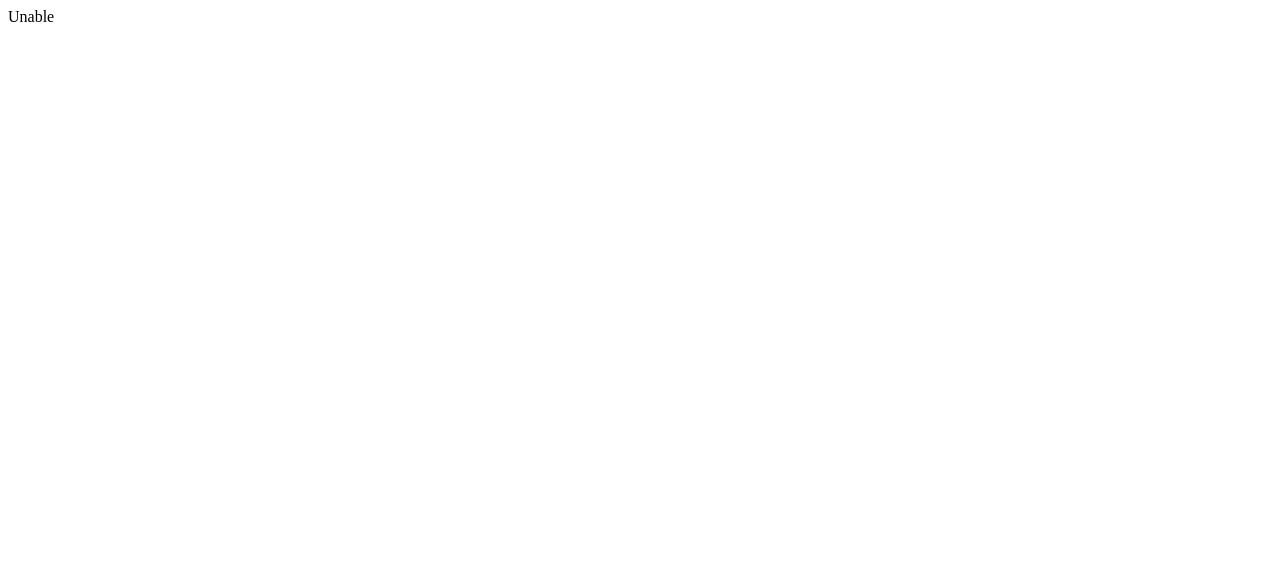
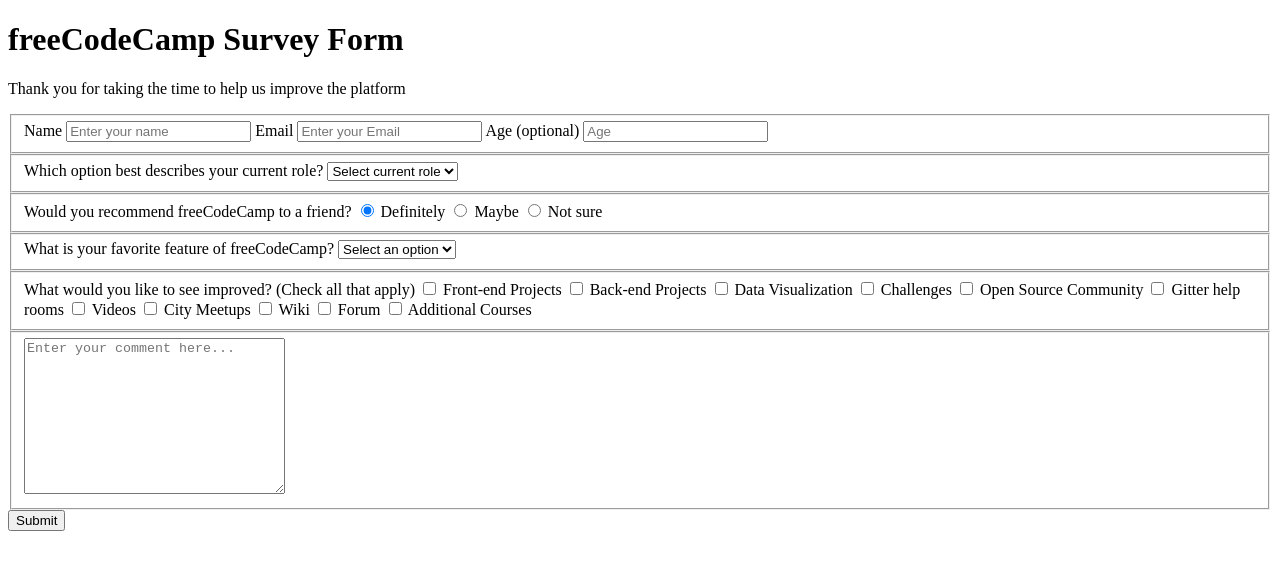
Before and after one commit to juyoungh98/freeCodeCamp-ResponsiveWebDesign, a plain HTML site: page Course 5 - Survey Form/index.html in a window 1280 px wide. Drawn offline with Linux system fonts and the light colour scheme.

Commit message:
8/31 - Survey Form: HTML

```diff
--- a/Course 5 - Survey Form/index.html
+++ b/Course 5 - Survey Form/index.html
@@ -7,6 +7,108 @@
 		<title>Survey Form</title>
 	</head>
 	<body>
-		Unable
+		<header>
+			<h1 id="title">freeCodeCamp Survey Form</h1>
+			<p id="description">
+				Thank you for taking the time to help us improve the platform
+			</p>
+		</header>
+		<main>
+			<section class="form">
+				<form action="" id="survey-form">
+					<fieldset id="info">
+						<label for="name" id="name-label">Name</label>
+						<input
+							type="text"
+							name=""
+							id="name"
+							placeholder="Enter your name"
+						/>
+						<label for="email" id="email-label">Email</label>
+						<input
+							type="email"
+							name=""
+							id="email"
+							placeholder="Enter your Email"
+						/>
+						<label for="number" id="number-label"
+							>Age
+							<span class="parenthesis"> (optional) </span>
+						</label>
+						<input type="number" name="" id="number" placeholder="Age" />
+					</fieldset>
+					<fieldset id="role">
+						<label for="role"
+							>Which option best describes your current role?
+							<select name="" id="dropdown">
+								<option value="">Select current role</option>
+								<option value="student">Student</option>
+								<option value="full-time-job">Full Time Job</option>
+								<option value="full-time-learner">Full Time Learner</option>
+								<option value="prefer-not-to-say">Prefer not to say</option>
+								<option value="other">Other</option>
+							</select>
+						</label>
+					</fieldset>
+					<fieldset id="recommend">
+						Would you recommend freeCodeCamp to a friend?
+						<input type="radio" name="" id="definitely" checked />
+						<label for="definitely">Definitely</label>
+						<input type="radio" name="" id="maybe" />
+						<label for="maybe">Maybe</label>
+						<input type="radio" name="" id="not-sure" />
+						<label for="not-sure">Not sure</label>
+					</fieldset>
+					<fieldset id="favorite">
+						<label for="features">
+							What is your favorite feature of freeCodeCamp?
+							<select name="" id="dropdown">
+								<option value="">Select an option</option>
+								<option value="challenges">Challenges</option>
+								<option value="projects">Projects</option>
+								<option value="community">Community</option>
+								<option value="open-source">Open Source</option>
+							</select>
+						</label>
+					</fieldset>
+					<fieldset id="improve">
+						What would you like to see improved?
+						<span class="parenthesis"> (Check all that apply) </span>
+						<input type="checkbox" name="" id="fe" />
+						<label for="fe">Front-end Projects</label>
+						<input type="checkbox" name="" id="be" />
+						<label for="be">Back-end Projects</label>
+						<input type="checkbox" name="" id="dv" />
+						<label for="dv">Data Visualization</label>
+						<input type="checkbox" name="" id="ch" />
+						<label for="ch">Challenges</label>
+						<input type="checkbox" name="" id="osc" />
+						<label for="osc">Open Source Community</label>
+						<input type="checkbox" name="" id="ghr" />
+						<label for="ghr">Gitter help rooms</label>
+						<input type="checkbox" name="" id="vid" />
+						<label for="vid">Videos</label>
+						<input type="checkbox" name="" id="cm" />
+						<label for="cm">City Meetups</label>
+						<input type="checkbox" name="" id="wiki" />
+						<label for="wiki">Wiki</label>
+						<input type="checkbox" name="" id="forum" />
+						<label for="forum">Forum</label>
+						<input type="checkbox" name="" id="ac" />
+						<label for="ac">Additional Courses</label>
+					</fieldset>
+					<fieldset id="suggestions">
+						<textarea
+							name=""
+							id="suggestions"
+							cols="30"
+							rows="10"
+							placeholder="Enter your comment here..."
+						></textarea>
+					</fieldset>
+					<input type="submit" value="Submit" id="submit" />
+				</form>
+			</section>
+		</main>
 	</body>
 </html>
--- a/Course 5 - Survey Form/styles.css
+++ b/Course 5 - Survey Form/styles.css
@@ -0,0 +1,4 @@
+body {
+}
+body::before {
+}
```
